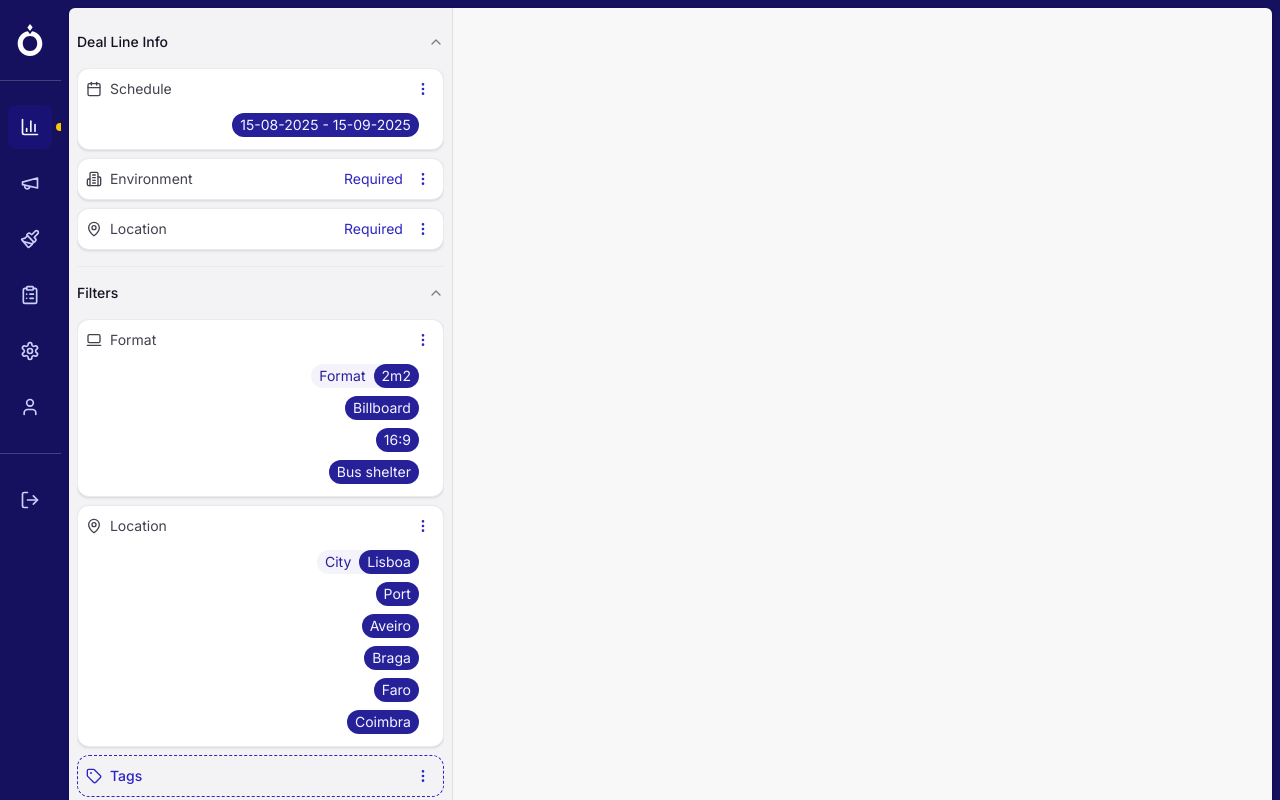
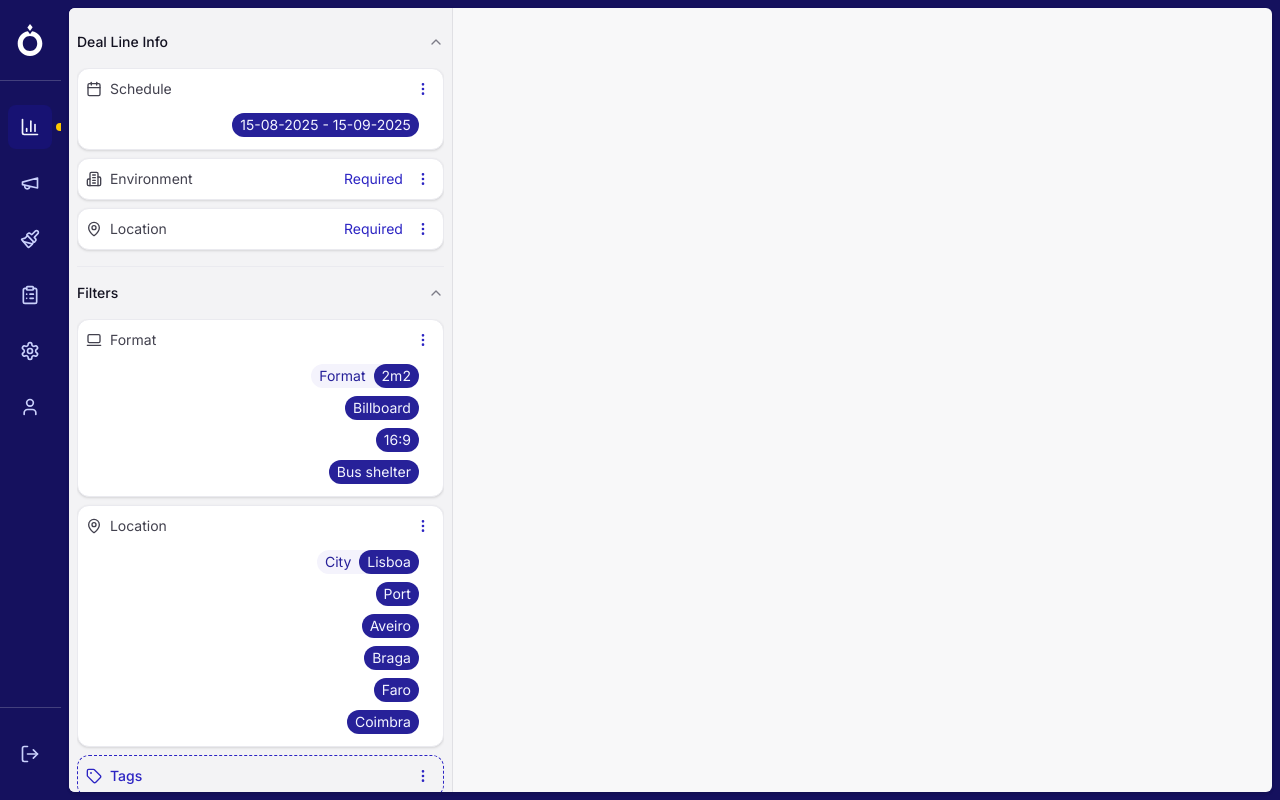
Before and after one commit to raulalgo/shadcn-ui-registry-starter, a Next.js app: page /starters/map_view in a window 1280 px wide. Shown: the top 800 px of the page. Built offline with nearby package versions, Linux system fonts and the light colour scheme.

Commit message:
Refactor Map View layout and enhance Deal Strip component
- Updated the Map View component to improve layout consistency by adjusting height and width properties.
- Enhanced the Deal Strip component to accept a className prop for better customization and layout flexibility.

```diff
--- a/src/app/starters/(minimal)/map_view/page.tsx
+++ b/src/app/starters/(minimal)/map_view/page.tsx
@@ -2,15 +2,15 @@ import { GlobalNav } from "@/components/ui/global-nav";
 import { DealStrip } from "@/components/ui/deal-strip";
 
 export default async function MapView() {
-
   return (
-    <div className="flex min-h-screen flex-row bg-primary-900 w-screen">
+    <div className="flex flex-row h-screen w-screen bg-primary-900">
       <GlobalNav className="h-full" />
-      <main className="p-2 w-full">
-        <div className="flex flex-row rounded-md shadow-md overflow-hidden w-full gap-0 h-full">
-            <DealStrip />
-            <div className="flex-1 w-full h-full bg-neutral-100 ">
-            </div>
+      <main className="p-2 w-full h-full">
+        <div className="flex flex-row rounded-md shadow-md overflow-hidden w-full h-full">
+          <DealStrip className="w-96 h-full overflow-y-auto" />
+          <div className="flex-1 h-full w-full bg-neutral-100">
+            {/* Content here */}
+          </div>
         </div>
       </main>
     </div>
--- a/src/components/ui/deal-strip.tsx
+++ b/src/components/ui/deal-strip.tsx
@@ -3,10 +3,11 @@ import { DealCard } from "./deal-card";
 import { Badge } from "./badge";
 import { Building2, Calendar, Flag, LaptopMinimal, ListChecks, MapPin, Tag } from "lucide-react";
 import { Accordion, AccordionItem, AccordionTrigger, AccordionContent } from "@/components/ui/accordion";
+import { cn } from "@/lib/utils";
 
-function DealStrip() {
+function DealStrip({ className }: { className?: string }) {
   return (
-    <div className="p-2 bg-neutral-200 gap-2 flex flex-col w-96 border-r border-neutral-900/10">
+    <div className={cn("p-2 bg-neutral-200 gap-2 flex flex-col w-96 border-r border-neutral-900/10", className)}>
       <Accordion type="multiple" defaultValue={["deal-line-info", "filters"]} className="w-full">
         <AccordionItem value="deal-line-info">
           <AccordionTrigger>Deal Line Info</AccordionTrigger>
```
